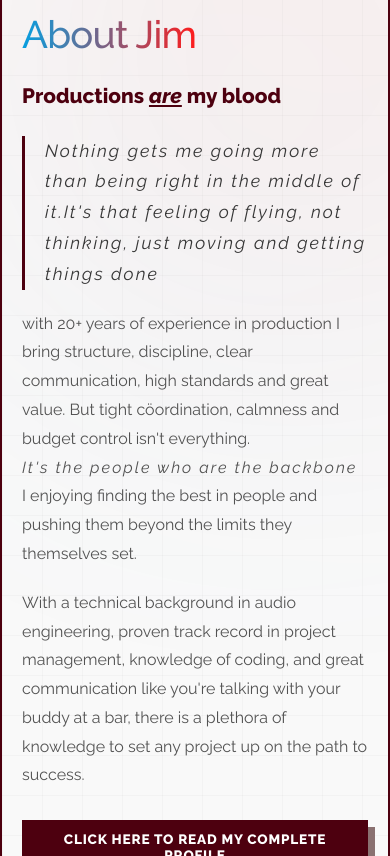
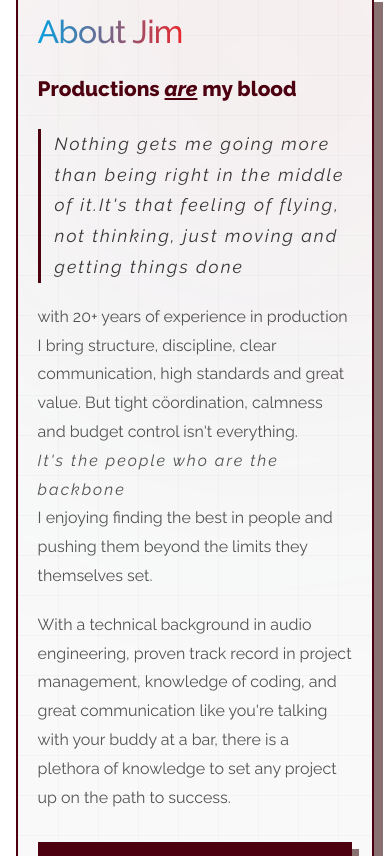
Before and after one commit to Deaddrums/Portfolio-website, a React (Vite) app: page / in a window 390 px wide. Shown: the part 1688-2544 px from the top of the page. Built offline with nearby package versions, Linux system fonts and the light colour scheme; no server answers; the database is empty; a web font is replaced by a local one.

Commit message:
Bug fixing 2

```diff
--- a/src/assets/Pages/AboutMeMed/AboutMeMed.css
+++ b/src/assets/Pages/AboutMeMed/AboutMeMed.css
@@ -1,11 +1,13 @@
-
-
 .AboutMeMedOuterContainer {
     display: flex;
     flex-direction: column;
     margin-top: 30px;
 
+    width: 100%;
+
     border-top: 1px solid var(--border);
+
+    overflow-x: hidden;
 }
 
 .aboutMeMedOuterWrapper {
@@ -29,6 +31,8 @@
 
     overflow: hidden;
     isolation: isolate;
+
+    box-sizing: border-box;
 }
 
 /* Subtiel stippenraster, zelfde patroon als
@@ -92,6 +96,8 @@
     gap: 50px;
 
     width: 100%;
+
+    min-width: 0;
 }
 
 .aboutMeMedContainer {
@@ -163,6 +169,8 @@
     line-height: 1.8;
 
     opacity: 0.85;
+
+    overflow-wrap: anywhere;
 }
 
 /* Eerste paragraaf (de quote) krijgt een eigen,
@@ -207,6 +215,8 @@
 
     cursor: pointer;
 
+    box-sizing: border-box;
+
     transition:
             transform 0.2s ease,
             box-shadow 0.2s ease;
@@ -227,12 +237,16 @@
     width: 100%;
     max-width: 340px;
 
+    min-width: 0;
+
     justify-self: center;
 
     border: 2px solid var(--brand-light);
     box-shadow: 8px 8px var(--border);
 
     overflow: hidden;
+
+    box-sizing: border-box;
 }
 
 .aboutMeMedImage {
@@ -278,10 +292,14 @@
     width: 100%;
     max-width: 100%;
 
+    min-width: 0;
+
     background: transparent;
 
     border: none;
     box-shadow: none;
+
+    box-sizing: border-box;
 }
 
 /* =====================================
@@ -299,6 +317,12 @@
         grid-template-columns: minmax(0, 1fr) 280px;
 
         gap: 36px;
+    }
+}
+
+@media (max-width: 900px) {
+    .aboutMeMedOuterWrapper {
+        width: 80%;
     }
 }
 
@@ -341,7 +365,7 @@
 
 @media (max-width: 480px) {
     .aboutMeMedOuterWrapper {
-        width: 100%;
+        width: 92%;
 
         padding: 20px;
     }
@@ -349,4 +373,12 @@
     .aboutMeMedImageWrapper {
         max-width: 220px;
     }
+
+    .aboutMeMedContainer h2 {
+        font-size: clamp(2rem, 8vw, 3.2rem);
+    }
+
+    .aboutMeMedContainer p:first-of-type {
+        padding-left: 14px;
+    }
 }
```
